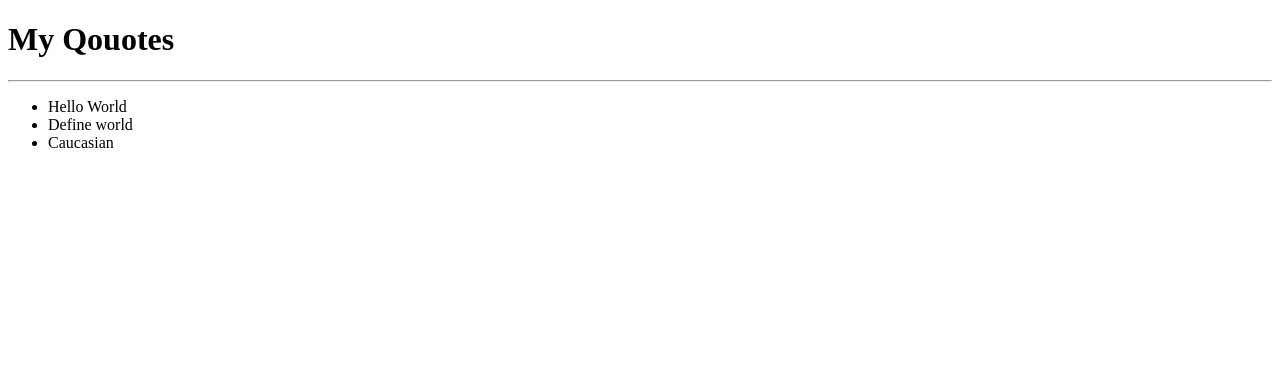
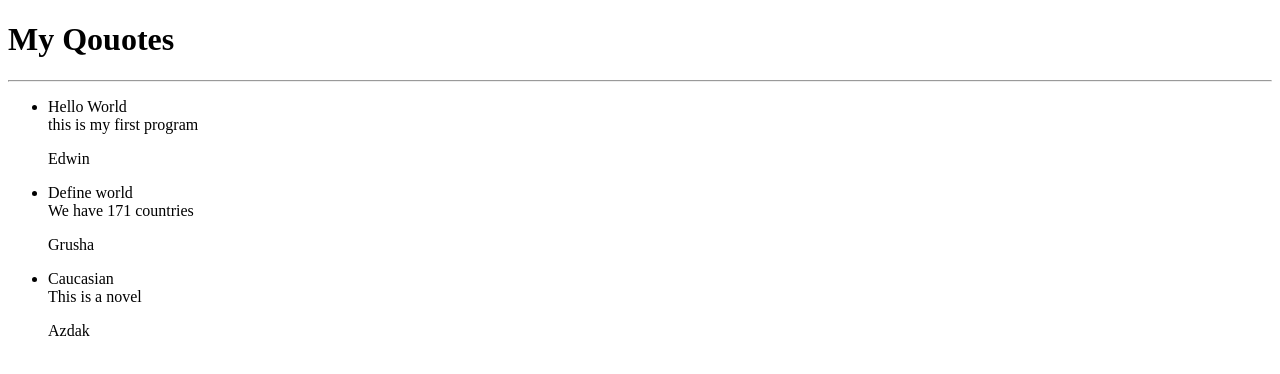
Before and after one commit to edwinkim16/Quotes-, an Angular app: page / in a window 1280 px wide. Shown: the top 374 px of the page. Built offline with nearby package versions, Linux system fonts and the light colour scheme.

Commit message:
showing author in the goal-detail component

```diff
--- a/src/app/quote-detail/quote-detail.component.html
+++ b/src/app/quote-detail/quote-detail.component.html
@@ -1 +1,3 @@
-<p>quote-detail works!</p>
+<p>
+    {{quote.author}}
+</p>
--- a/src/app/quote-detail/quote-detail.component.ts
+++ b/src/app/quote-detail/quote-detail.component.ts
@@ -1,4 +1,5 @@
-import { Component, OnInit } from '@angular/core';
+import { Component, OnInit,Input } from '@angular/core';
+import { Quotes } from '../quotes';
 
 @Component({
   selector: 'app-quote-detail',
@@ -6,6 +7,7 @@ import { Component, OnInit } from '@angular/core';
   styleUrls: ['./quote-detail.component.css']
 })
 export class QuoteDetailComponent implements OnInit {
+  @Input() quote!: Quotes;
 
   constructor() { }
 
--- a/src/app/quote/quote.component.html
+++ b/src/app/quote/quote.component.html
@@ -1,10 +1,13 @@
 <div class="container">
     <h1>My Qouotes</h1>
     <hr>
-    <ul>
-        <li *ngFor='let quotes of quotes'>
-          {{quotes.name}}
+    <ul *ngFor='let quotes of quotes'>
+
+        <li >
+          {{quotes.name}} <br>
+          {{quotes.description}}
         </li>
-      </ul>
+        <app-quote-detail [quote]="quotes"></app-quote-detail>
+    </ul>
     <p></p>
 </div>
```
